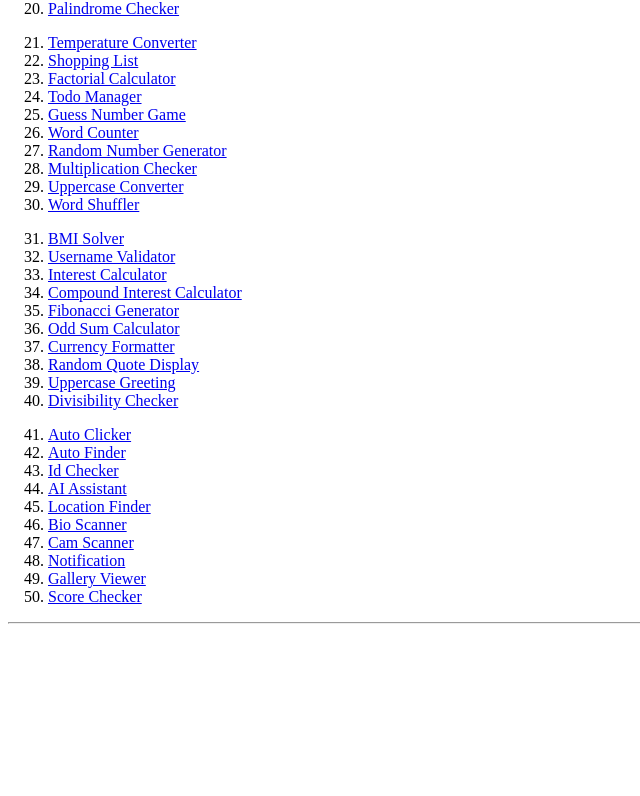
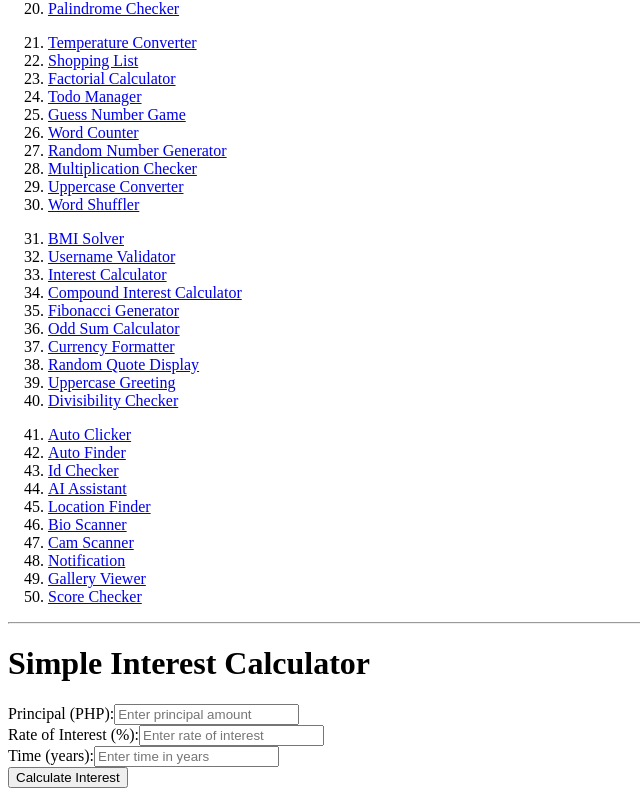
Before and after one commit to SVFC-Travel-Booking-System/Angular-Components, an Angular app: page /interest-calculator in a window 1280 px wide. Before the commit this address led to /. Shown: the part 438-1234 px from the top of the page, without its empty margins (0-640 px from the left). Before the commit the page ends 1070 px from the top, so only its background shows below. Built offline with nearby package versions, Linux system fonts and the light colour scheme.

Commit message:
#33 Calculate simple interest based on principal, rate, and time

```diff
--- a/src/app/app-routing.module.ts
+++ b/src/app/app-routing.module.ts
@@ -32,7 +32,7 @@ import { UppercaseconverterComponent } from './components/uppercaseconverter/upp
 import { WordshufflerComponent } from './components/wordshuffler/wordshuffler.component';
 import { BmisolverComponent } from './components/bmisolver/bmisolver.component';
 import { UsernamevalidatorComponent } from './components/usernamevalidator/usernamevalidator.component';
-
+import { InterestcalculatorComponent } from './components/interestcalculator/interestcalculator.component';
 
 
 
@@ -70,7 +70,7 @@ const routes: Routes = [
   { path: 'word-shuffler', component: WordshufflerComponent },
   { path: 'bmi-solver', component: BmisolverComponent },
   { path: 'username-validator', component: UsernamevalidatorComponent },
-
+  { path: 'interest-calculator', component: InterestcalculatorComponent },
 
 ];
 
--- a/src/app/app.module.ts
+++ b/src/app/app.module.ts
@@ -36,6 +36,7 @@ import { UppercaseconverterComponent } from './components/uppercaseconverter/upp
 import { WordshufflerComponent } from './components/wordshuffler/wordshuffler.component';
 import { BmisolverComponent } from './components/bmisolver/bmisolver.component';
 import { UsernamevalidatorComponent } from './components/usernamevalidator/usernamevalidator.component';
+import { InterestcalculatorComponent } from './components/interestcalculator/interestcalculator.component';
 
 
 @NgModule({
@@ -73,6 +74,7 @@ import { UsernamevalidatorComponent } from './components/usernamevalidator/usern
     WordshufflerComponent,
     BmisolverComponent,
     UsernamevalidatorComponent,
+    InterestcalculatorComponent,
 
 
 
--- /dev/null
+++ b/src/app/components/interestcalculator/interestcalculator.component.html
@@ -0,0 +1,21 @@
+<div class="container">
+    <h1>Simple Interest Calculator</h1>
+    <form (ngSubmit)="calculateInterest()">
+        <div>
+            <label for="principal">Principal (PHP):</label>
+            <input type="number" id="principal" [(ngModel)]="principal" name="principal" placeholder="Enter principal amount" required>
+        </div>
+        <div>
+            <label for="rate">Rate of Interest (%):</label>
+            <input type="number" id="rate" [(ngModel)]="rate" name="rate" placeholder="Enter rate of interest" required>
+        </div>
+        <div>
+            <label for="time">Time (years):</label>
+            <input type="number" id="time" [(ngModel)]="time" name="time" placeholder="Enter time in years" required>
+        </div>
+        <button type="submit">Calculate Interest</button>
+    </form>
+
+    <!-- Display the calculated interest if available -->
+    <h3 *ngIf="interest !== null">Simple Interest: PHP {{ interest | number:'1.2-2' }}</h3>
+</div>
--- /dev/null
+++ b/src/app/components/interestcalculator/interestcalculator.component.ts
@@ -0,0 +1,21 @@
+import { Component } from '@angular/core';
+
+@Component({
+  selector: 'app-interestcalculator',
+  templateUrl: './interestcalculator.component.html',
+  styleUrl: './interestcalculator.component.css'
+})
+export class InterestcalculatorComponent {
+  principal: number | null = null; // Principal amount
+  rate: number | null = null; // Rate of interest
+  time: number | null = null; // Time in years
+  interest: number | null = null; // Calculated simple interest
+
+  // Method to calculate simple interest
+  calculateInterest() {
+    if (this.principal !== null && this.rate !== null && this.time !== null) {
+      this.interest = (this.principal * this.rate * this.time) / 100;
+    }
+  }
+
+}
```
Also changed, not shown: src/app/components/interestcalculator/interestcalculator.component.css (added), 1 other file (tests, documents, lock files or other folders).
